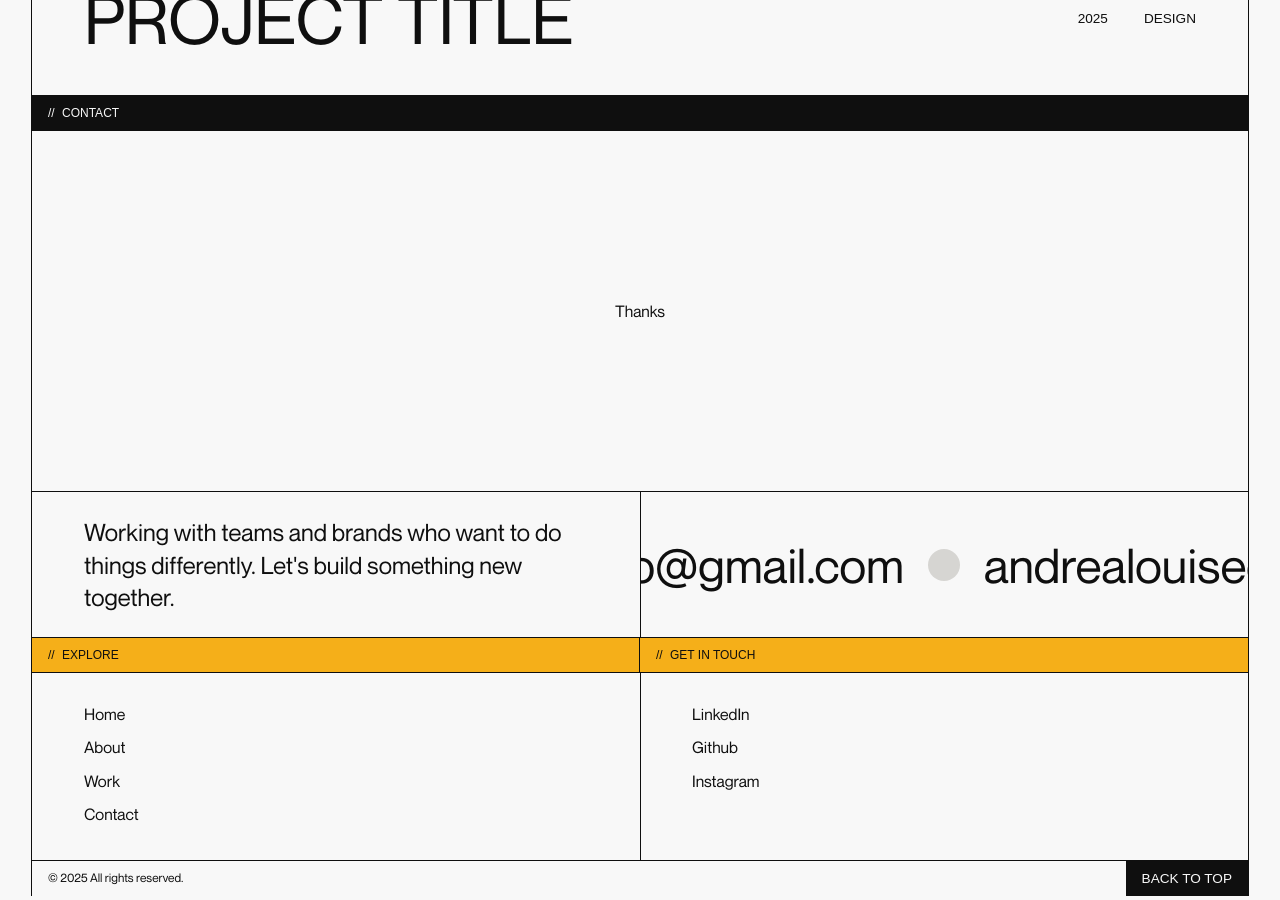
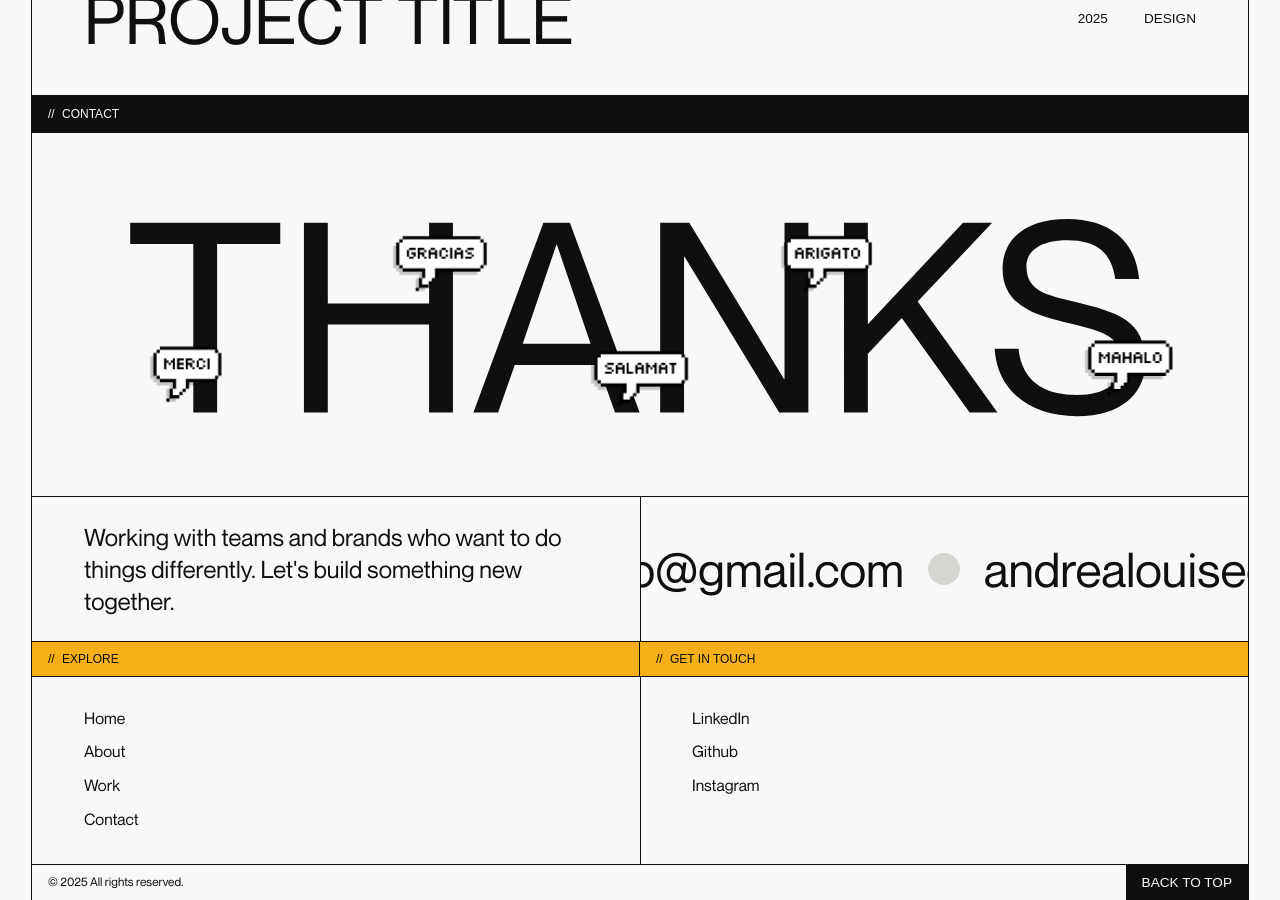
Before and after one commit to andreadayo/portfolio-2025, a Next.js app: page / in a window 1280 px wide. Shown: the part 2680-3580 px from the top of the page. Built offline with nearby package versions, Linux system fonts and the light colour scheme; a web font is replaced by a local one.

Commit message:
feat(footer): add thanks footer asset

```diff
--- a/src/components/Footer/index.tsx
+++ b/src/components/Footer/index.tsx
@@ -1,5 +1,6 @@
 "use client";
 
+import Image from "next/image";
 import { PaddingWrapper } from "@components/PaddingWrapper/styles";
 import { Divider } from "@components/Divider";
 import {
@@ -28,7 +29,15 @@ export default function Footer() {
         <Divider type="black">Contact</Divider>
 
         {/* Thanks */}
-        <ThanksContainer>Thanks</ThanksContainer>
+        <ThanksContainer>
+          <Image
+            src="/assets/Thanks Footer.svg"
+            alt="Thanks Image"
+            width={1376}
+            height={408}
+            style={{ width: "100%", height: "auto", objectFit: "contain" }}
+          />
+        </ThanksContainer>
 
         {/* Email */}
         <TwoColumns>
--- a/src/components/Footer/styles.tsx
+++ b/src/components/Footer/styles.tsx
@@ -3,19 +3,13 @@ import { TitleXL, SubtitleXS, BodyXS, BodyBase } from "@tokens/typography";
 
 export const FooterContainer = styled.div`
   width: 100%;
-  height: 100vh;
   display: flex;
   flex-direction: column;
   outline: 0.063rem solid ${({ theme }) => theme.borderColor};
 `;
 
 export const ThanksContainer = styled.div`
-  flex-grow: 1;
   width: 100%;
-  height: 100%;
-  display: flex;
-  align-items: center;
-  justify-content: center;
 `;
 
 export const TwoColumns = styled.div`
```
Also changed, not shown: public/assets/Thanks Footer.svg (added).
